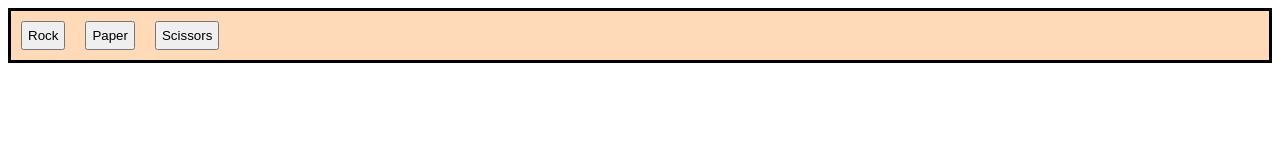
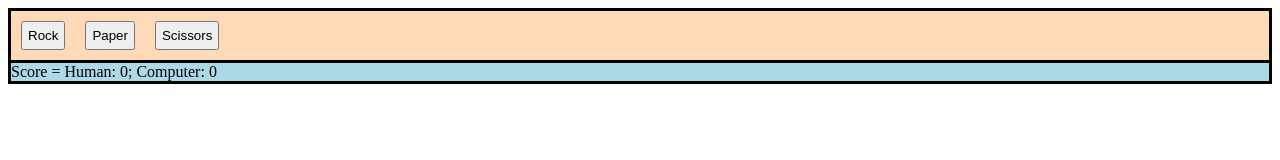
Before and after one commit to bradgerb/odin-rps, a plain HTML site: page index.html in a window 1280 px wide. Drawn offline with Linux system fonts and the light colour scheme.

Commit message:
Add scoreboard

```diff
--- a/javascript.js
+++ b/javascript.js
@@ -71,6 +71,7 @@ function playRound(winner) {
             winner = "Tie, play again";
         }
     }
+    results.textContent = "Score = Human: " + humanScore + "; Computer: " + computerScore;
     console.log("Human score = " + humanScore)
     console.log("Computer score = " + computerScore)
     return winner
@@ -120,6 +121,11 @@ const container = document.querySelector(".container");
     scissors.addEventListener("click", pickedScissors);
     container.appendChild(scissors);
 
+    const results = document.createElement("div");
+    results.classList.add("results");
+    results.textContent = "Score = Human: " + humanScore + "; Computer: " + computerScore;
+    container.appendChild(results);
+
 const buttons = document.querySelectorAll("button");
 
     buttons.forEach((button) => {
--- a/style.css
+++ b/style.css
@@ -7,3 +7,9 @@
     padding: 5px;
     margin: 10px;
 }
+
+.results{
+    background-color: lightblue;
+    border-top: solid black;
+
+}
```
